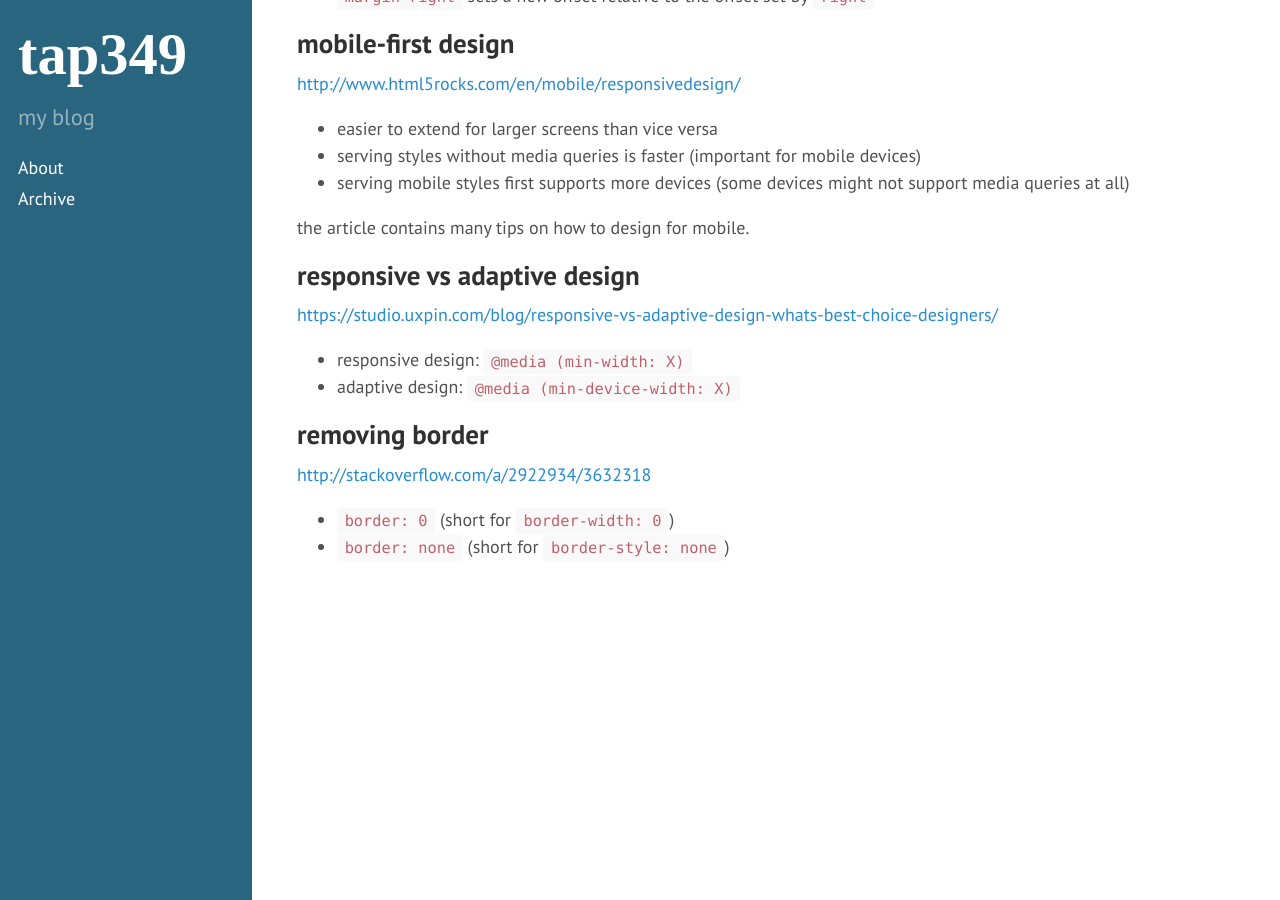
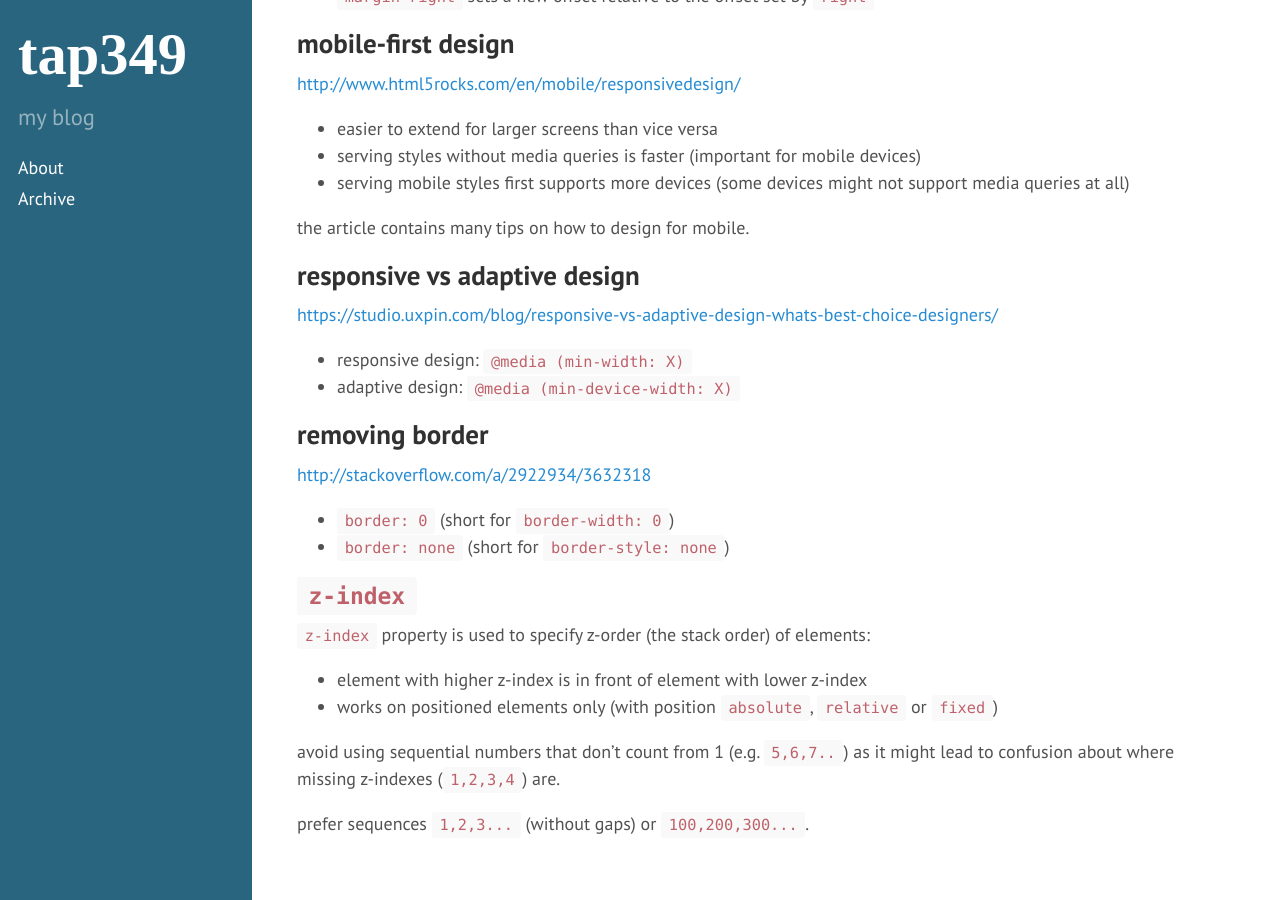
Before and after one commit to tap349/tap349.github.io, a Jekyll site: the page built from _posts/2016-04-21-makeup.md, in a window 1280 px wide and 900 px high, scrolled down 2475 px. Built offline with Jekyll 4.4.1, drawn with Linux system fonts in a browser that asks for light colours.

Commit message:
update 2016-05-01_16:02:31

```diff
--- a/_posts/2016-04-21-makeup.md
+++ b/_posts/2016-04-21-makeup.md
@@ -140,3 +140,15 @@ the article contains many tips on how to design for mobile.
 
 - `border: 0` (short for `border-width: 0`)
 - `border: none` (short for `border-style: none`)
+
+## `z-index`
+
+`z-index` property is used to specify z-order (the stack order) of elements:
+
+- element with higher z-index is in front of element with lower z-index
+- works on positioned elements only (with position `absolute`, `relative` or `fixed`)
+
+avoid using sequential numbers that don't count from 1 (e.g. `5,6,7..`)
+as it might lead to confusion about where missing z-indexes (`1,2,3,4`) are.
+
+prefer sequences `1,2,3...` (without gaps) or `100,200,300...`.
```
